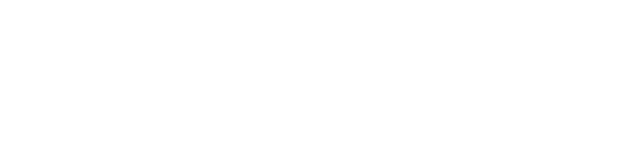
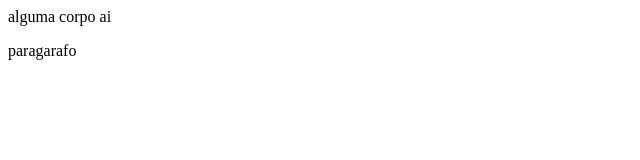
Before and after one commit to VictorVrumm/Projeto002-Site_app_de_Clima, a plain HTML site: page index.html in a window 1280 px wide. Shown: the whole page, without its empty margins (0-640 px from the left). Drawn offline with Linux system fonts and the light colour scheme.

Commit message:
second commit

```diff
--- a/index.html
+++ b/index.html
@@ -5,5 +5,8 @@
     <meta name="viewport" content="width=device-width, initial-scale=1.0" />
     <title>Document</title>
   </head>
-  <body></body>
+  <body>
+    alguma corpo ai
+  </body>
+  <p>paragarafo</p>
 </html>
```
